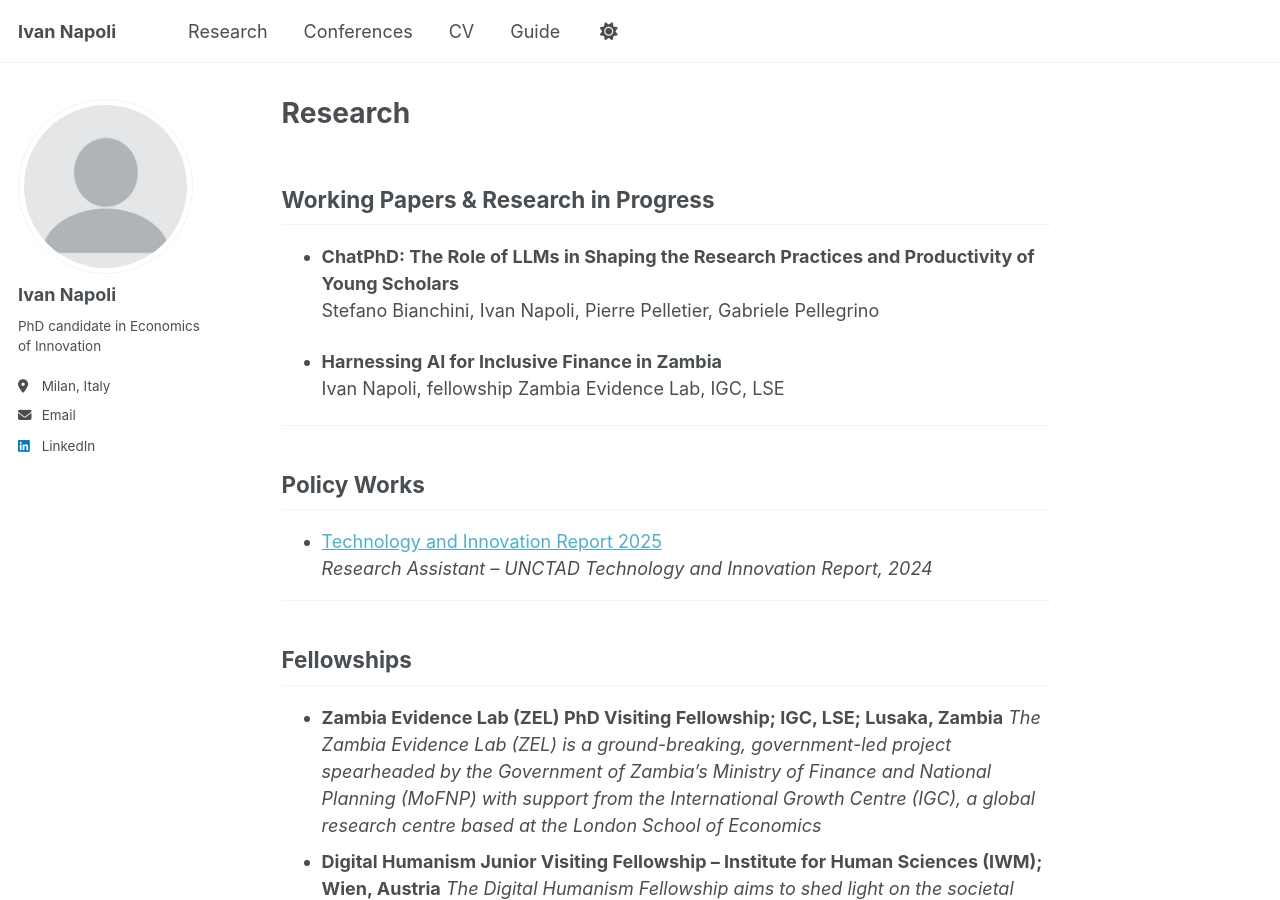
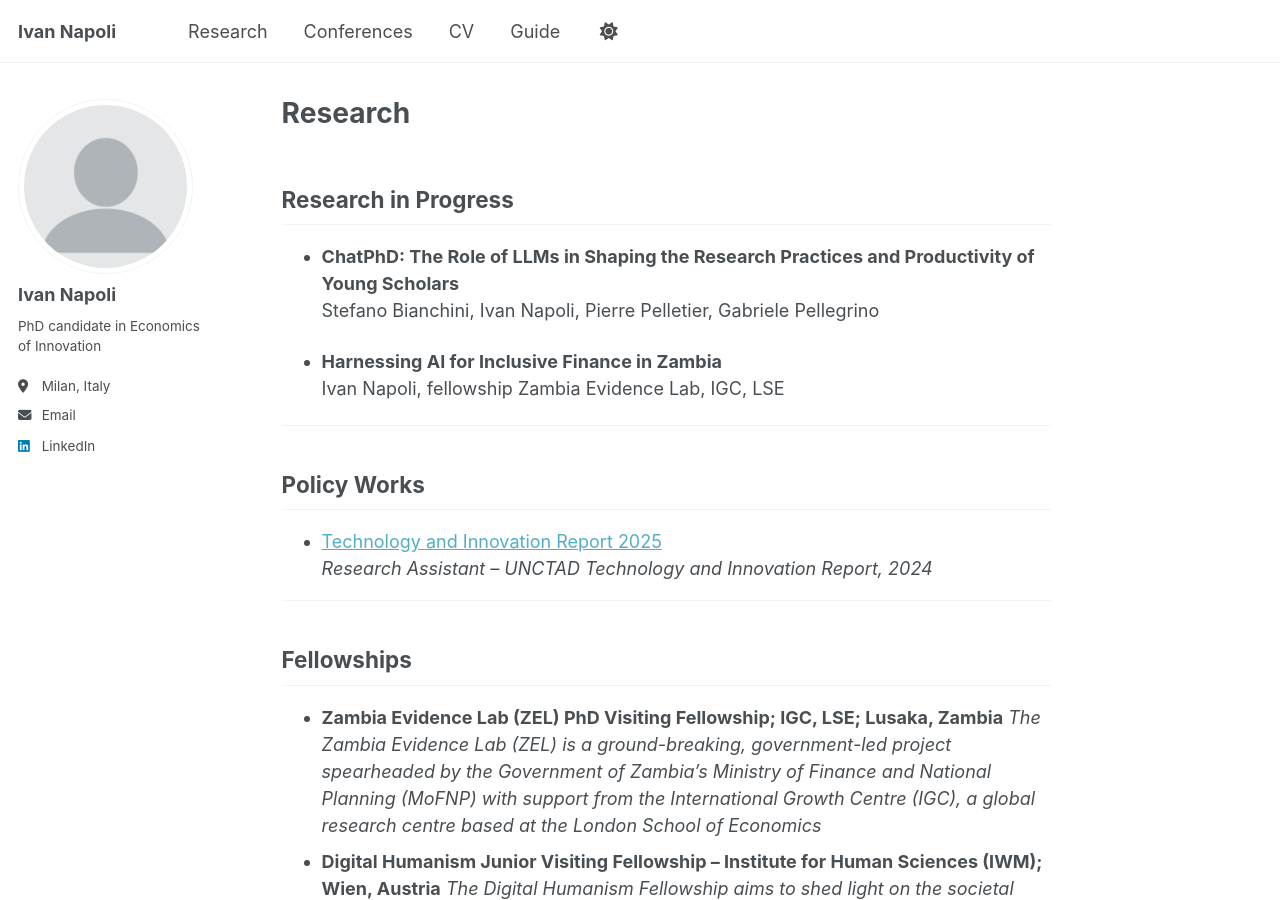
Before and after one commit to IvanNapo/IvanNapo.github.io, a Jekyll site: the page built from _pages/research.md, in a window 1280 px wide and 900 px high. Built offline with Jekyll 4.4.1, drawn with Linux system fonts in a browser that asks for light colours.

Commit message:
Update research.md

```diff
--- a/_pages/research.md
+++ b/_pages/research.md
@@ -4,7 +4,7 @@ permalink: /research/
 author_profile: true
 ---
 
-## Working Papers & Research in Progress
+## Research in Progress
 
 - **ChatPhD: The Role of LLMs in Shaping the Research Practices and Productivity of Young Scholars**
   Stefano Bianchini, Ivan Napoli, Pierre Pelletier, Gabriele Pellegrino
```
